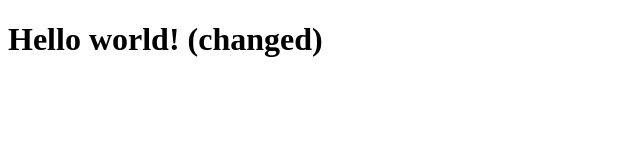
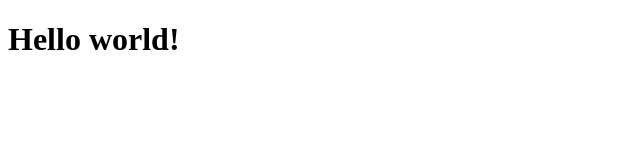
Before and after one commit to RossiniMaximo/vercel-intro, a website: page public/index.html in a window 1280 px wide. Shown: the whole page, without its empty margins (0-640 px from the left). Drawn offline with Linux system fonts and the light colour scheme.

Commit message:
switched to next

```diff
--- a/public/index.html
+++ b/public/index.html
@@ -8,6 +8,6 @@
     <script src="./index.js"></script>
   </head>
   <body>
-    <h1>Hello world! (changed)</h1>
+    <h1>Hello world!</h1>
   </body>
 </html>
```
Also changed, not shown: package.json (added, +13 -0 lines), pages/api/index.js (renamed from api/index.js), pages/api/test.js (renamed from api/test.js), 2 other files.
